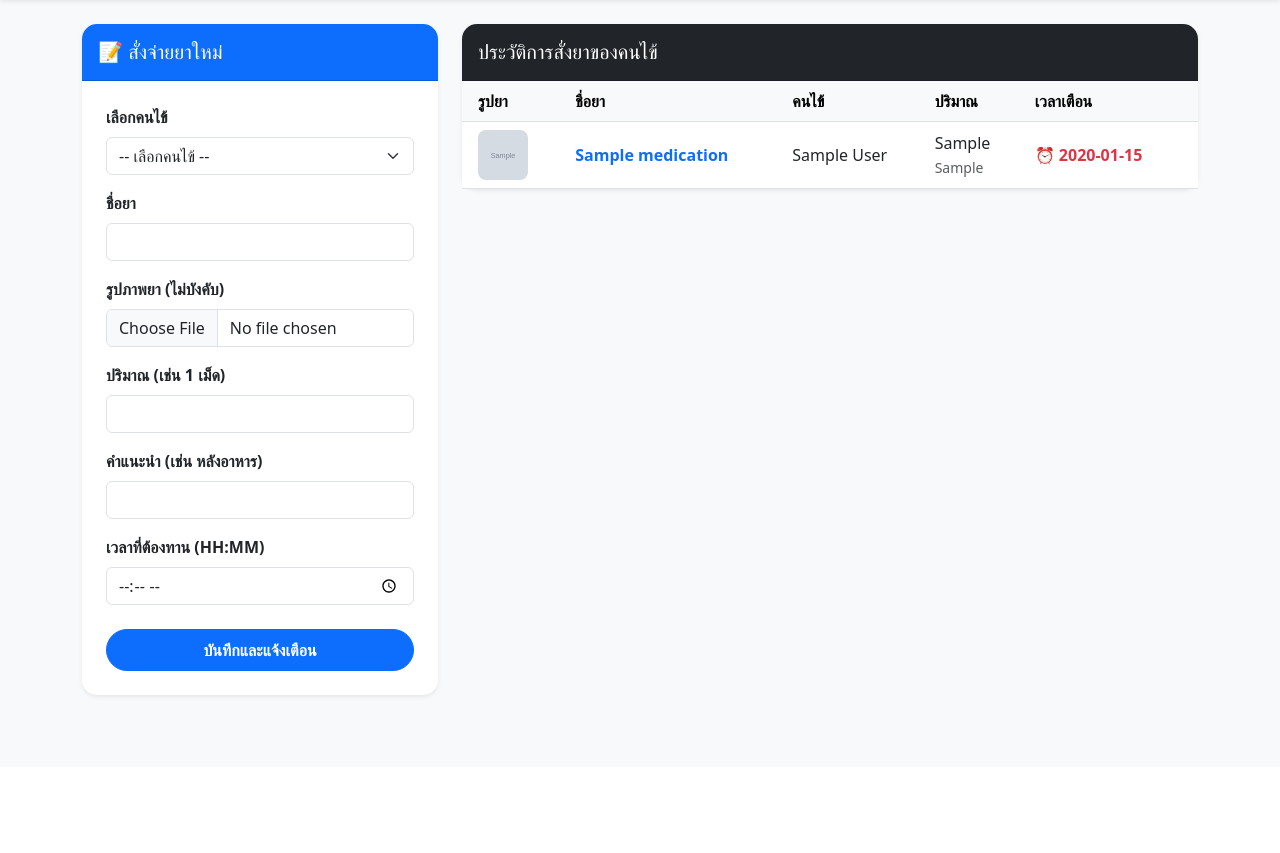
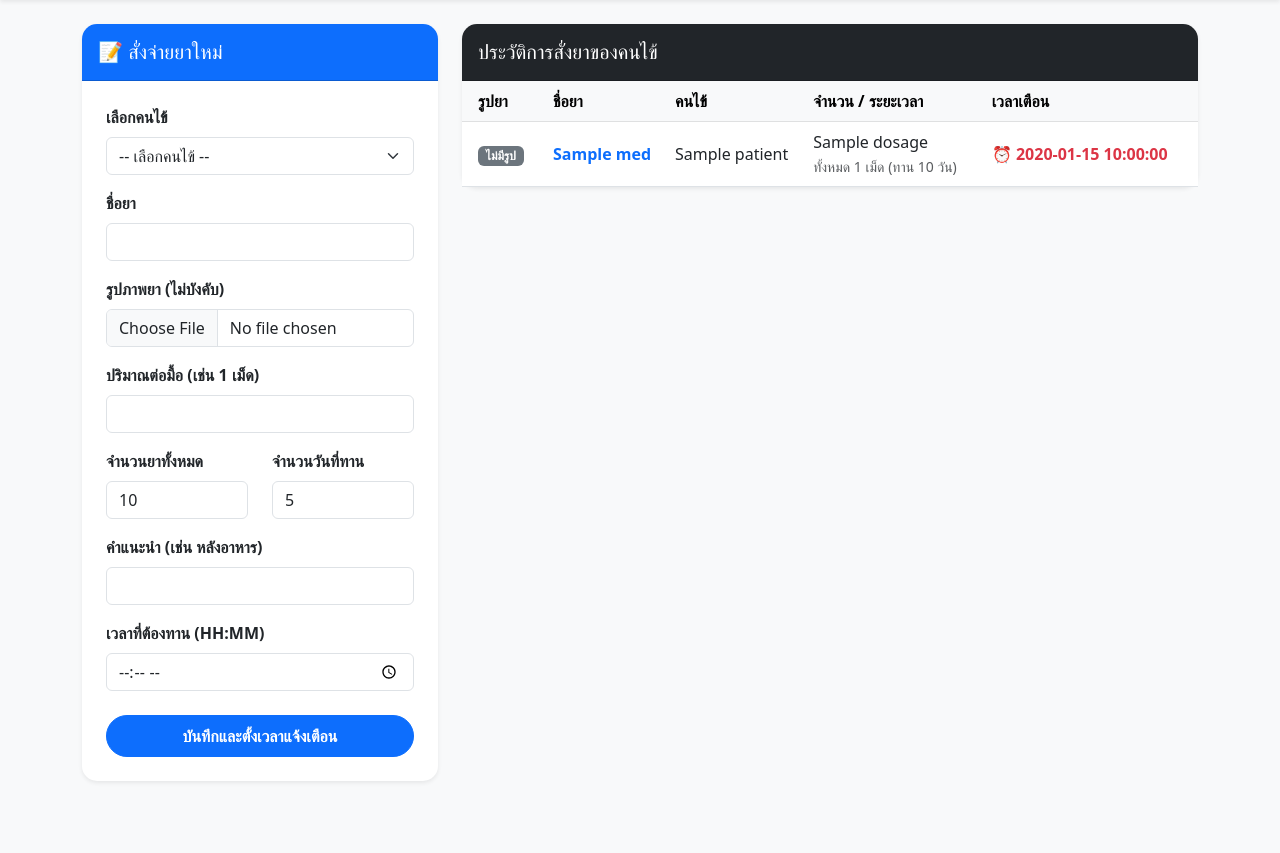
Before and after one commit to 6710110246-svg/JodYa, a Flask app: template templates/doctor_dash.html in a window 1280 px wide. Shown: the part 56-909 px from the top of the page. Before the commit the page ends 754 px from the top, so only its background shows below. Run offline with Flask 3, Linux system fonts and the light colour scheme; tables that the repository leaves empty hold one stand-in row (values such as "Sample post"); the template is opened without the code that fills it: values that come from a table or form of the project are taken from there, most other values are stand-ins (such as "Sample title", 1, 10 or a date in 2020); grey boxes marked "Sample" are stand-in pictures; parts of the project's set-up code (start-up, migrations or seed data) failed here and were passed over.

Commit message:
feature update

```diff
--- a/app.py
+++ b/app.py
@@ -66,15 +66,17 @@ class User(db.Model, UserMixin):
 
 class Medication(db.Model):
     id = db.Column(db.Integer, primary_key=True)
-    patient_id = db.Column(db.Integer, db.ForeignKey('user.id'))
-    doctor_id = db.Column(db.Integer, db.ForeignKey('user.id'))
     med_name = db.Column(db.String(100), nullable=False)
-    dosage = db.Column(db.String(50))
-    instruction = db.Column(db.String(50))
-    time_to_take = db.Column(db.String(10))
-    image_file = db.Column(db.String(255), nullable=True) # เพิ่มบรรทัดนี้
-    # เชื่อมความสัมพันธ์เพื่อดึงชื่อคนไข้มาโชว์ง่ายๆ
-    patient = db.relationship('User', foreign_keys=[patient_id])
+    dosage = db.Column(db.String(50), nullable=False)
+    instruction = db.Column(db.String(100), nullable=False)
+    time_to_take = db.Column(db.String(10), nullable=False)
+    image_file = db.Column(db.String(100), nullable=True)
+    patient_id = db.Column(db.Integer, db.ForeignKey('user.id'), nullable=False)
+
+    # เพิ่มฟิลด์สำหรับกำหนดระยะเวลาการทานยา
+    total_pills = db.Column(db.Integer, default=10)
+    duration_days = db.Column(db.Integer, default=5)
+    start_date = db.Column(db.Date, default=date.today)
 
 class MedLog(db.Model):
     id = db.Column(db.Integer, primary_key=True)
@@ -152,37 +154,46 @@ def logout():
 # ==========================================
 @app.route('/assign_med', methods=['POST'])
 @login_required
-@doctor_required
 def assign_med():
+    if current_user.role != 'doctor':
+        flash('เฉพาะแพทย์เท่านั้นที่สามารถสั่งจ่ายยาได้', 'danger')
+        return redirect(url_for('index'))
+
     patient_id = request.form.get('patient_id')
     med_name = request.form.get('med_name')
     dosage = request.form.get('dosage')
     instruction = request.form.get('instruction')
     time_to_take = request.form.get('time_to_take')
 
-    if not patient_id:
-        flash('กรุณาเลือกคนไข้ที่ต้องการจ่ายยา', 'danger')
-        return redirect(url_for('index'))
+    # รับค่าจำนวนยาและจำนวนวันที่ต้องทานจากฟอร์ม
+    total_pills = int(request.form.get('total_pills', 10))
+    duration_days = int(request.form.get('duration_days', 5))
 
-    # จัดการเซฟไฟล์รูปภาพ (ถ้ามีการอัปโหลด)
     image_file = None
     if 'med_image' in request.files:
         file = request.files['med_image']
-        if file.filename != '':
+        if file and file.filename != '':
             filename = secure_filename(file.filename)
+            filename = f"{int(datetime.utcnow().timestamp())}_{filename}"
             file.save(os.path.join(app.config['UPLOAD_FOLDER'], filename))
             image_file = filename
 
     new_med = Medication(
-        patient_id=patient_id, doctor_id=current_user.id,
-        med_name=med_name, dosage=dosage, instruction=instruction,
-        time_to_take=time_to_take, image_file=image_file # เพิ่ม image_file ตรงนี้
+        med_name=med_name,
+        dosage=dosage,
+        instruction=instruction,
+        time_to_take=time_to_take,
+        image_file=image_file,
+        patient_id=patient_id,
+        total_pills=total_pills,
+        duration_days=duration_days,
+        start_date=date.today() # บันทึกวันที่เริ่มจ่ายยาปัจจุบัน
     )
-
     db.session.add(new_med)
     db.session.commit()
-    flash('จ่ายยาให้คนไข้เรียบร้อยแล้ว!', 'success')
-    return redirect(url_for('index'))
+
+    flash('สั่งจ่ายยาและตั้งระบบแจ้งเตือนตามกำหนดเรียบร้อย!', 'success')
+    return redirect(url_for('doctor_dash'))
 
 @app.route('/take_med/<int:med_id>')
 @login_required
@@ -210,29 +221,32 @@ def take_med(med_id):
 def check_medication_reminders():
     with app.app_context():
         now = datetime.now()
-        current_time_str = now.strftime("%H:%M")
-        time_plus_2_str = (now + timedelta(minutes=2)).strftime("%H:%M")
-        today = now.date()
+        current_time = now.strftime('%H:%M')
+        today = date.today()
 
-        medications = Medication.query.all()
-        for med in medications:
-            patient = User.query.get(med.patient_id)
-            if not patient or not patient.email: continue
+        meds = Medication.query.all()
+        for med in meds:
+            # คำนวณวันสิ้นสุดการกินยา
+            if med.start_date and med.duration_days:
+                end_date = med.start_date + timedelta(days=med.duration_days)
+                # ถ้าวันนี้เลยวันสิ้นสุดไปแล้ว ให้ข้าม (หยุดส่งเมลเตือน)
+                if not (med.start_date <= today <= end_date):
+                    continue
 
-            log = MedLog.query.filter_by(med_id=med.id, date_logged=today).first()
-            if log and log.status == 'taken':
-                continue
-
-            if med.time_to_take == time_plus_2_str:
-                subject = f"⏳ เตรียมตัวกินยา: {med.med_name}"
-                body = f"สวัสดีคุณ {patient.name}, อีก 2 นาทีจะถึงเวลากินยา {med.med_name} จำนวน {med.dosage} ({med.instruction}) แล้วนะครับ เตรียมยาไว้ได้เลย!"
-                mail.send(MailMessage(subject, sender=app.config['MAIL_USERNAME'], recipients=[patient.email], body=body))
-
-            elif med.time_to_take == current_time_str:
-                subject = f"💊 ถึงเวลากินยาแล้ว!: {med.med_name}"
-                body = f"ถึงเวลากินยา {med.med_name} แล้วครับ! กินเสร็จแล้วอย่าลืมเข้ามาที่เว็บ JodYa เพื่อกดยืนยันด้วยนะครับ"
-                mail.send(MailMessage(subject, sender=app.config['MAIL_USERNAME'], recipients=[patient.email], body=body))
-
+            # ถ้าตรงเวลาและยังอยู่ในช่วงวันที่กำหนด ส่งเมลแจ้งเตือน
+            if med.time_to_take == current_time:
+                patient = User.query.get(med.patient_id)
+                if patient and patient.email:
+                    try:
+                        msg = Message(
+                            subject=f"💊 ถึงเวลาทานยาแล้ว: {med.med_name}",
+                            sender=app.config['MAIL_USERNAME'],
+                            recipients=[patient.email]
+                        )
+                        msg.body = f"สวัสดีคุณ {patient.name},\n\nถึงเวลาทานยา '{med.med_name}' จำนวน {med.dosage}\nคำแนะนำ: {med.instruction}\n\nขอให้มีสุขภาพแข็งแรงครับ"
+                        mail.send(msg)
+                    except Exception as e:
+                        print(f"Error sending email: {e}")
 scheduler = BackgroundScheduler(daemon=True)
 scheduler.add_job(check_medication_reminders, 'interval', minutes=1)
 scheduler.start()
--- a/templates/doctor_dash.html
+++ b/templates/doctor_dash.html
@@ -1,7 +1,7 @@
 {% extends 'base.html' %}
 {% block content %}
 <div class="row">
-    <!-- ฟอร์มสั่งยา: มือถือใช้เต็ม 12 ส่วน, คอมใช้ 4 ส่วน -->
+    <!-- ฟอร์มสั่งยา -->
     <div class="col-12 col-lg-4 mb-4">
         <div class="card shadow-sm border-0" style="border-radius: 15px;">
             <div class="card-header bg-primary text-white py-3" style="border-radius: 15px 15px 0 0;">
@@ -27,9 +27,22 @@
                         <input type="file" name="med_image" class="form-control" accept="image/*">
                     </div>
                     <div class="mb-3">
-                        <label class="form-label fw-bold">ปริมาณ (เช่น 1 เม็ด)</label>
+                        <label class="form-label fw-bold">ปริมาณต่อมื้อ (เช่น 1 เม็ด)</label>
                         <input type="text" name="dosage" class="form-control" required>
                     </div>
+
+                    <!-- ช่องกรอกจำนวนรวมและจำนวนวัน -->
+                    <div class="row">
+                        <div class="col-6 mb-3">
+                            <label class="form-label fw-bold">จำนวนยาทั้งหมด</label>
+                            <input type="number" name="total_pills" class="form-control" value="10" min="1" required>
+                        </div>
+                        <div class="col-6 mb-3">
+                            <label class="form-label fw-bold">จำนวนวันที่ทาน</label>
+                            <input type="number" name="duration_days" class="form-control" value="5" min="1" required>
+                        </div>
+                    </div>
+
                     <div class="mb-3">
                         <label class="form-label fw-bold">คำแนะนำ (เช่น หลังอาหาร)</label>
                         <input type="text" name="instruction" class="form-control" required>
@@ -38,20 +51,19 @@
                         <label class="form-label fw-bold">เวลาที่ต้องทาน (HH:MM)</label>
                         <input type="time" name="time_to_take" class="form-control" required>
                     </div>
-                    <button type="submit" class="btn btn-primary w-100 py-2 rounded-pill fw-bold">บันทึกและแจ้งเตือน</button>
+                    <button type="submit" class="btn btn-primary w-100 py-2 rounded-pill fw-bold">บันทึกและตั้งเวลาแจ้งเตือน</button>
                 </form>
             </div>
         </div>
     </div>
 
-    <!-- ประวัติการสั่งยา: มือถือใช้เต็ม 12 ส่วน, คอมใช้ 8 ส่วน -->
+    <!-- ประวัติการสั่งยา -->
     <div class="col-12 col-lg-8">
         <div class="card shadow-sm border-0" style="border-radius: 15px;">
             <div class="card-header bg-dark text-white py-3" style="border-radius: 15px 15px 0 0;">
                 <h5 class="mb-0">ประวัติการสั่งยาของคนไข้</h5>
             </div>
             <div class="card-body p-0">
-                <!-- ใส่ table-responsive ให้เลื่อนซ้ายขวาในมือถือได้ -->
                 <div class="table-responsive">
                     <table class="table table-hover align-middle mb-0" style="min-width: 600px;">
                         <thead class="table-light">
@@ -59,7 +71,7 @@
                                 <th class="px-3">รูปยา</th>
                                 <th>ชื่อยา</th>
                                 <th>คนไข้</th>
-                                <th>ปริมาณ</th>
+                                <th>จำนวน / ระยะเวลา</th>
                                 <th class="px-3">เวลาเตือน</th>
                             </tr>
                         </thead>
@@ -74,8 +86,11 @@
                                     {% endif %}
                                 </td>
                                 <td class="fw-bold text-primary">{{ med.med_name }}</td>
-                                <td>{{ med.patient.name }}</td>
-                                <td>{{ med.dosage }} <br><small class="text-muted">{{ med.instruction }}</small></td>
+                                <td class="text-dark">{{ med.patient.name }}</td>
+                                <td>
+                                    {{ med.dosage }} <br>
+                                    <small class="text-muted">ทั้งหมด {{ med.total_pills }} เม็ด (ทาน {{ med.duration_days }} วัน)</small>
+                                </td>
                                 <td class="px-3 text-danger fw-bold">⏰ {{ med.time_to_take }}</td>
                             </tr>
                             {% endfor %}
```
